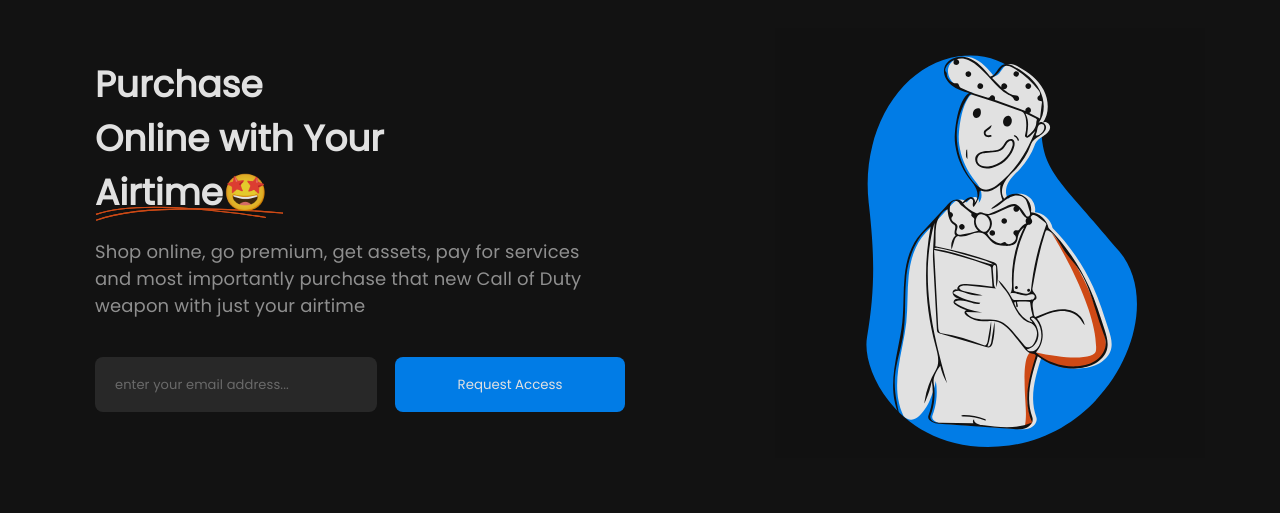
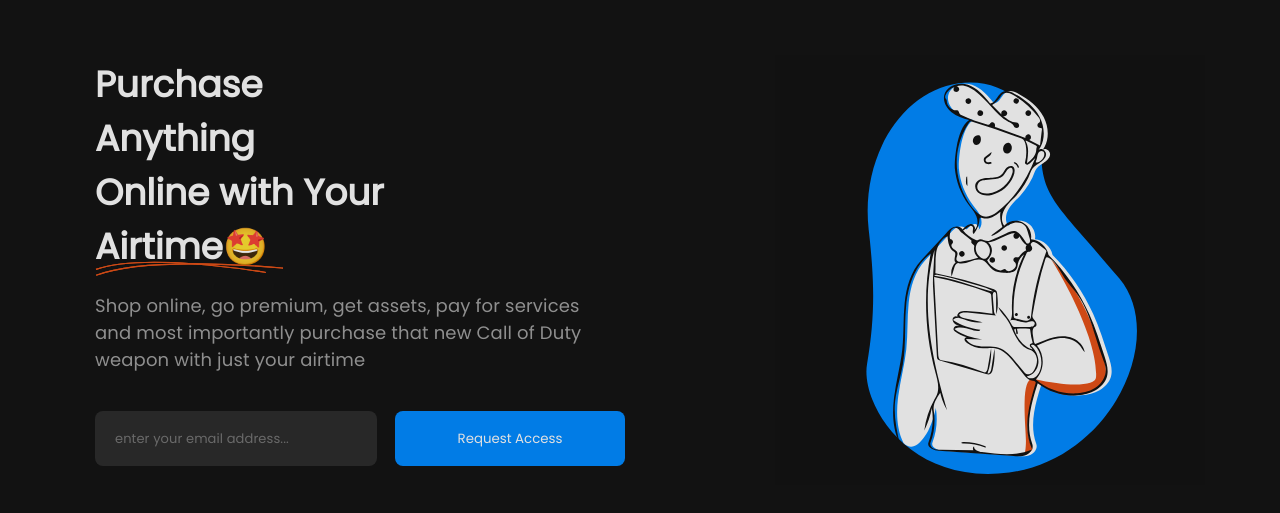
Before and after one commit to danielekpa/ZeddPay, a plain HTML site: page Index.html in a window 1280 px wide. Shown: the part 109-622 px from the top of the page. Drawn offline with nearby package versions, Linux system fonts and the light colour scheme.

Commit message:
fix: anything text not there

```diff
--- a/Index.html
+++ b/Index.html
@@ -76,7 +76,7 @@
                 <div class="zeddHome__tagline">
                     <div class="zeddHome__tagline heading">
                         <h2>
-                            <span class="zeddHome__headerText">Purchase </span>
+                            <span class="zeddHome__headerText">Purchase Anything</span>
 
                         </h2>
                         <h2>
```
